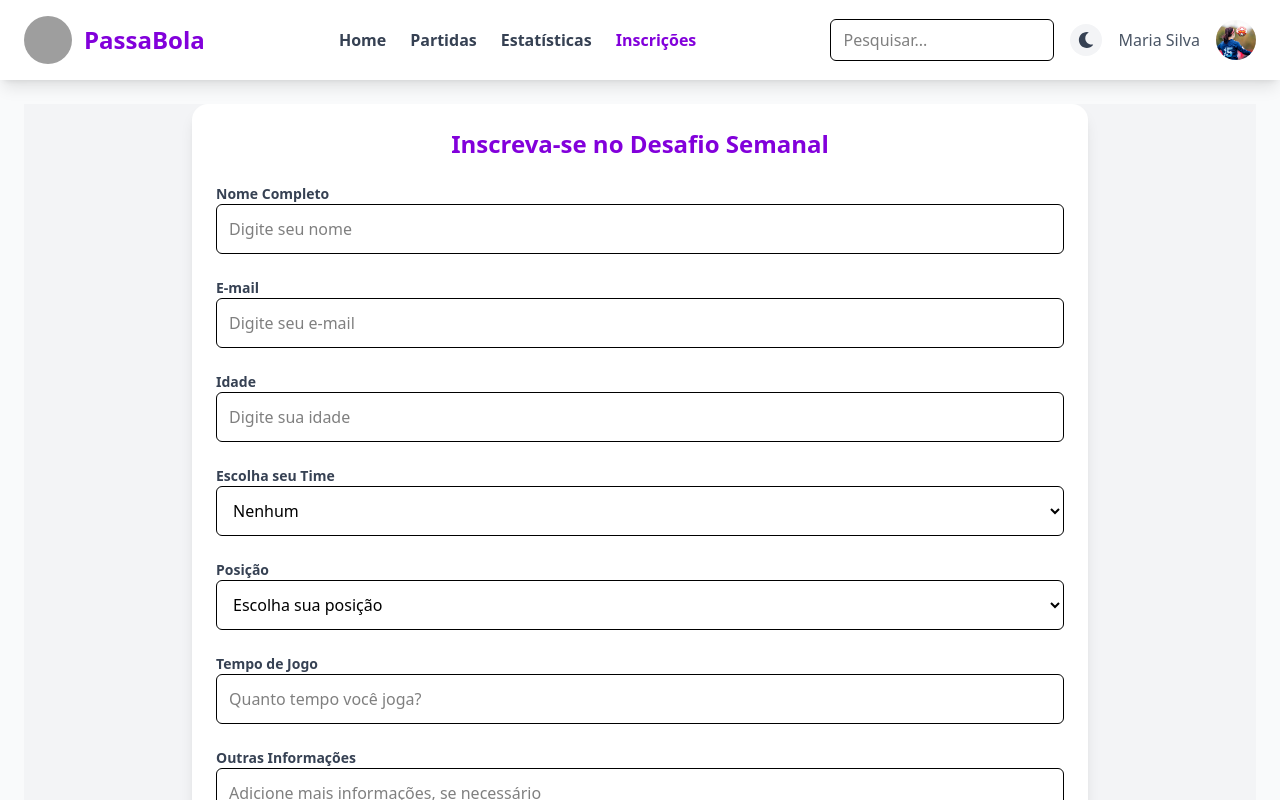
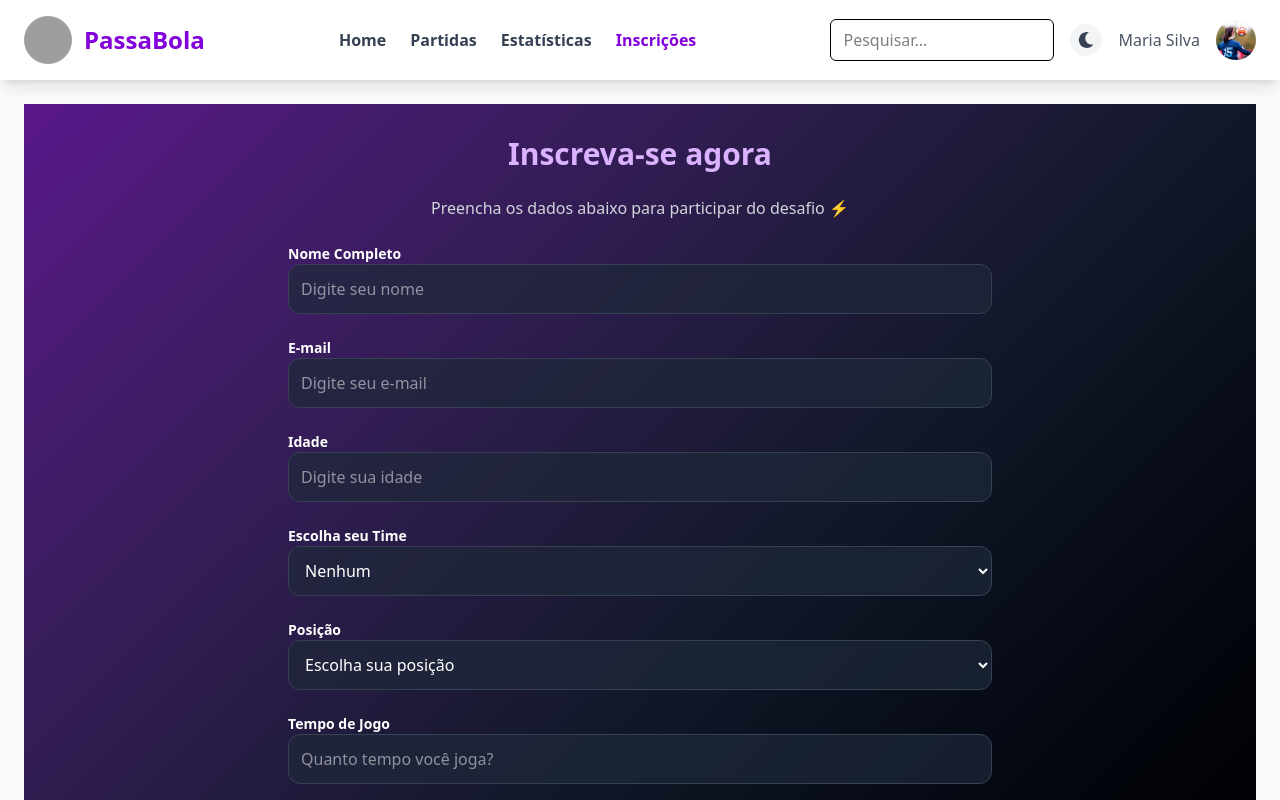
Before and after one commit to sinergia-pro-challenge-equipe-fiap/projeto-passabola, a React (Vite) app: page / in a window 1280 px wide. Both pictures are taken after a click on the button "Inscrições". Shown: the top 800 px of the page. Built offline with nearby package versions, Linux system fonts and the light colour scheme; grey boxes are pictures that could not be loaded.

Commit message:
Estilizando aba inscricoes

```diff
--- a/src/pages/Inscricoes.jsx
+++ b/src/pages/Inscricoes.jsx
@@ -1,10 +1,6 @@
 import React, { useState, useMemo } from "react";
-import  { FaFacebook, FaInstagram, FaTwitter } from "react-icons/fa";
-import Footer from "../components/Footer"
-
-// IMAGENS (em src/assets)
-import ImgNav from "../assets/logonav.jpg";
-import ImgBanner from "../assets/copa-passabola.jpeg";
+import { motion } from "framer-motion";
+import Footer from "../components/Footer";
 
 export default function Inscricoes() {
   const [formData, setFormData] = useState({
@@ -17,19 +13,27 @@ export default function Inscricoes() {
     outrasInformacoes: "",
   });
 
-  const [isSubmitted, setIsSubmitted] = useState(false);  // Para controlar o estado de inscrição
+  const [isSubmitted, setIsSubmitted] = useState(false);
 
-  const timesFemininos = useMemo(() => ([
+  const timesFemininos = useMemo(
+    () => [
       { name: "Corinthians" },
       { name: "Santos" },
       { name: "Flamengo" },
       { name: "Palmeiras" },
       { name: "São Paulo" },
       { name: "Grêmio" },
-  ]), []);
+    ],
+    []
+  );
 
   const posicoes = [
-    "Atacante", "Meio-campista", "Zagueira", "Goleira", "Lateral Direito", "Lateral Esquerdo"
+    "Atacante",
+    "Meio-campista",
+    "Zagueira",
+    "Goleira",
+    "Lateral Direito",
+    "Lateral Esquerdo",
   ];
 
   const handleChange = (e) => {
@@ -44,133 +48,182 @@ export default function Inscricoes() {
     e.preventDefault();
     setIsSubmitted(true);
     console.log("Inscrição realizada com sucesso!", formData);
-    // Aqui você pode adicionar lógica para enviar os dados para um servidor ou API
   };
 
   return (
-    <div className="min-h-screen flex flex-col items-center justify-center bg-gray-100 dark:bg-gray-900">
-
-      <main className="w-full max-w-4xl p-6 bg-white dark:bg-gray-800 rounded-2xl shadow-lg space-y-8">
-        {/* Se inscrição for realizada */}
+    <div className="min-h-screen flex flex-col items-center justify-center bg-gradient-to-br from-purple-900 via-gray-900 to-black text-white px-4">
+      <motion.main
+        initial={{ opacity: 0, y: 40 }}
+        animate={{ opacity: 1, y: 0 }}
+        transition={{ duration: 0.6 }}
+        className="w-full max-w-3xl p-8 space-y-8"
+      >
         {isSubmitted ? (
-          <div className="text-center bg-green-500 text-white p-6 rounded-lg">
-            <h3 className="text-2xl font-bold">Inscrição realizada com sucesso!</h3>
-            <p className="mt-2">Obrigado por se inscrever no Desafio Semanal. Em breve, entraremos em contato!</p>
-          </div>
+          <motion.div
+            initial={{ scale: 0.8 }}
+            animate={{ scale: 1 }}
+            className="text-center bg-green-600/70 text-white p-8 rounded-2xl shadow-lg"
+          >
+            <h3 className="text-3xl font-bold">🎉 Inscrição realizada!</h3>
+            <p className="mt-3 text-lg">
+              Obrigado por se inscrever no Desafio Semanal. Em breve, entraremos
+              em contato!
+            </p>
+          </motion.div>
         ) : (
           <div className="space-y-6">
-            <h3 className="text-2xl font-bold text-center text-purple-700 dark:text-purple-400">Inscreva-se no Desafio Semanal</h3>
+            <h3 className="text-3xl font-bold text-center text-purple-300">
+              Inscreva-se agora
+            </h3>
+            <p className="text-center text-gray-300">
+              Preencha os dados abaixo para participar do desafio ⚡
+            </p>
             <form onSubmit={handleSubmit} className="space-y-6">
+              {/* Nome */}
               <div>
-                <label htmlFor="nome" className="block text-sm font-semibold text-gray-700 dark:text-gray-200">Nome Completo</label>
+                <label htmlFor="nome" className="block text-sm font-semibold">
+                  Nome Completo
+                </label>
                 <input
                   type="text"
                   id="nome"
                   name="nome"
                   value={formData.nome}
                   onChange={handleChange}
-                  className="w-full p-3 rounded-md border dark:border-gray-600 dark:bg-gray-700 dark:text-white"
+                  className="w-full p-3 rounded-xl border border-gray-700 bg-gray-800/70 text-white focus:ring-2 focus:ring-purple-500 focus:border-purple-500 transition"
                   placeholder="Digite seu nome"
                   required
                 />
               </div>
 
+              {/* Email */}
               <div>
-                <label htmlFor="email" className="block text-sm font-semibold text-gray-700 dark:text-gray-200">E-mail</label>
+                <label htmlFor="email" className="block text-sm font-semibold">
+                  E-mail
+                </label>
                 <input
                   type="email"
                   id="email"
                   name="email"
                   value={formData.email}
                   onChange={handleChange}
-                  className="w-full p-3 rounded-md border dark:border-gray-600 dark:bg-gray-700 dark:text-white"
+                  className="w-full p-3 rounded-xl border border-gray-700 bg-gray-800/70 text-white focus:ring-2 focus:ring-purple-500 focus:border-purple-500 transition"
                   placeholder="Digite seu e-mail"
                   required
                 />
               </div>
 
+              {/* Idade */}
               <div>
-                <label htmlFor="idade" className="block text-sm font-semibold text-gray-700 dark:text-gray-200">Idade</label>
+                <label htmlFor="idade" className="block text-sm font-semibold">
+                  Idade
+                </label>
                 <input
                   type="number"
                   id="idade"
                   name="idade"
                   value={formData.idade}
                   onChange={handleChange}
-                  className="w-full p-3 rounded-md border dark:border-gray-600 dark:bg-gray-700 dark:text-white"
+                  className="w-full p-3 rounded-xl border border-gray-700 bg-gray-800/70 text-white focus:ring-2 focus:ring-purple-500 focus:border-purple-500 transition"
                   placeholder="Digite sua idade"
                   required
                 />
               </div>
 
+              {/* Time */}
               <div>
-                <label htmlFor="time" className="block text-sm font-semibold text-gray-700 dark:text-gray-200">Escolha seu Time</label>
+                <label htmlFor="time" className="block text-sm font-semibold">
+                  Escolha seu Time
+                </label>
                 <select
                   value={formData.time}
                   onChange={handleChange}
                   name="time"
-                  className="w-full p-3 rounded-md border dark:border-gray-600 dark:bg-gray-700 dark:text-white"
+                  className="w-full p-3 rounded-xl border border-gray-700 bg-gray-800/70 text-white focus:ring-2 focus:ring-purple-500 transition"
                 >
                   <option value="Nenhum">Nenhum</option>
                   {timesFemininos.map((t, idx) => (
-                    <option key={idx} value={t.name}>{t.name}</option>
+                    <option key={idx} value={t.name}>
+                      {t.name}
+                    </option>
                   ))}
                 </select>
               </div>
 
+              {/* Posição */}
               <div>
-                <label htmlFor="posicao" className="block text-sm font-semibold text-gray-700 dark:text-gray-200">Posição</label>
+                <label htmlFor="posicao" className="block text-sm font-semibold">
+                  Posição
+                </label>
                 <select
                   value={formData.posicao}
                   onChange={handleChange}
                   name="posicao"
-                  className="w-full p-3 rounded-md border dark:border-gray-600 dark:bg-gray-700 dark:text-white"
+                  className="w-full p-3 rounded-xl border border-gray-700 bg-gray-800/70 text-white focus:ring-2 focus:ring-purple-500 transition"
                   required
                 >
                   <option value="">Escolha sua posição</option>
                   {posicoes.map((pos, idx) => (
-                    <option key={idx} value={pos}>{pos}</option>
+                    <option key={idx} value={pos}>
+                      {pos}
+                    </option>
                   ))}
                 </select>
               </div>
 
+              {/* Tempo de jogo */}
               <div>
-                <label htmlFor="tempoJogo" className="block text-sm font-semibold text-gray-700 dark:text-gray-200">Tempo de Jogo</label>
+                <label
+                  htmlFor="tempoJogo"
+                  className="block text-sm font-semibold"
+                >
+                  Tempo de Jogo
+                </label>
                 <input
                   type="text"
                   id="tempoJogo"
                   name="tempoJogo"
                   value={formData.tempoJogo}
                   onChange={handleChange}
-                  className="w-full p-3 rounded-md border dark:border-gray-600 dark:bg-gray-700 dark:text-white"
+                  className="w-full p-3 rounded-xl border border-gray-700 bg-gray-800/70 text-white focus:ring-2 focus:ring-purple-500 transition"
                   placeholder="Quanto tempo você joga?"
                 />
               </div>
 
+              {/* Outras informações */}
               <div>
-                <label htmlFor="outrasInformacoes" className="block text-sm font-semibold text-gray-700 dark:text-gray-200">Outras Informações</label>
+                <label
+                  htmlFor="outrasInformacoes"
+                  className="block text-sm font-semibold"
+                >
+                  Outras Informações
+                </label>
                 <textarea
                   id="outrasInformacoes"
                   name="outrasInformacoes"
                   value={formData.outrasInformacoes}
                   onChange={handleChange}
-                  className="w-full p-3 rounded-md border dark:border-gray-600 dark:bg-gray-700 dark:text-white"
+                  className="w-full p-3 rounded-xl border border-gray-700 bg-gray-800/70 text-white focus:ring-2 focus:ring-purple-500 transition"
                   placeholder="Adicione mais informações, se necessário"
                   rows="4"
                 />
               </div>
 
-              <button
+              {/* Botão */}
+              <motion.button
+                whileHover={{ scale: 1.05 }}
+                whileTap={{ scale: 0.97 }}
                 type="submit"
-                className="w-full py-3 px-6 bg-purple-600 text-white rounded-xl hover:bg-purple-700 transition"
+                className="w-full py-3 px-6 bg-gradient-to-r from-purple-600 to-purple-700 text-white rounded-2xl shadow-md font-semibold text-lg hover:from-purple-700 hover:to-purple-800 transition"
               >
                 Inscrever-se
-              </button>
+              </motion.button>
             </form>
           </div>
         )}
-      </main>
-<Footer/>
+      </motion.main>
+
+      <Footer />
     </div>
   );
 }
```
Lines whose indentation alone changed are shown as unchanged.
